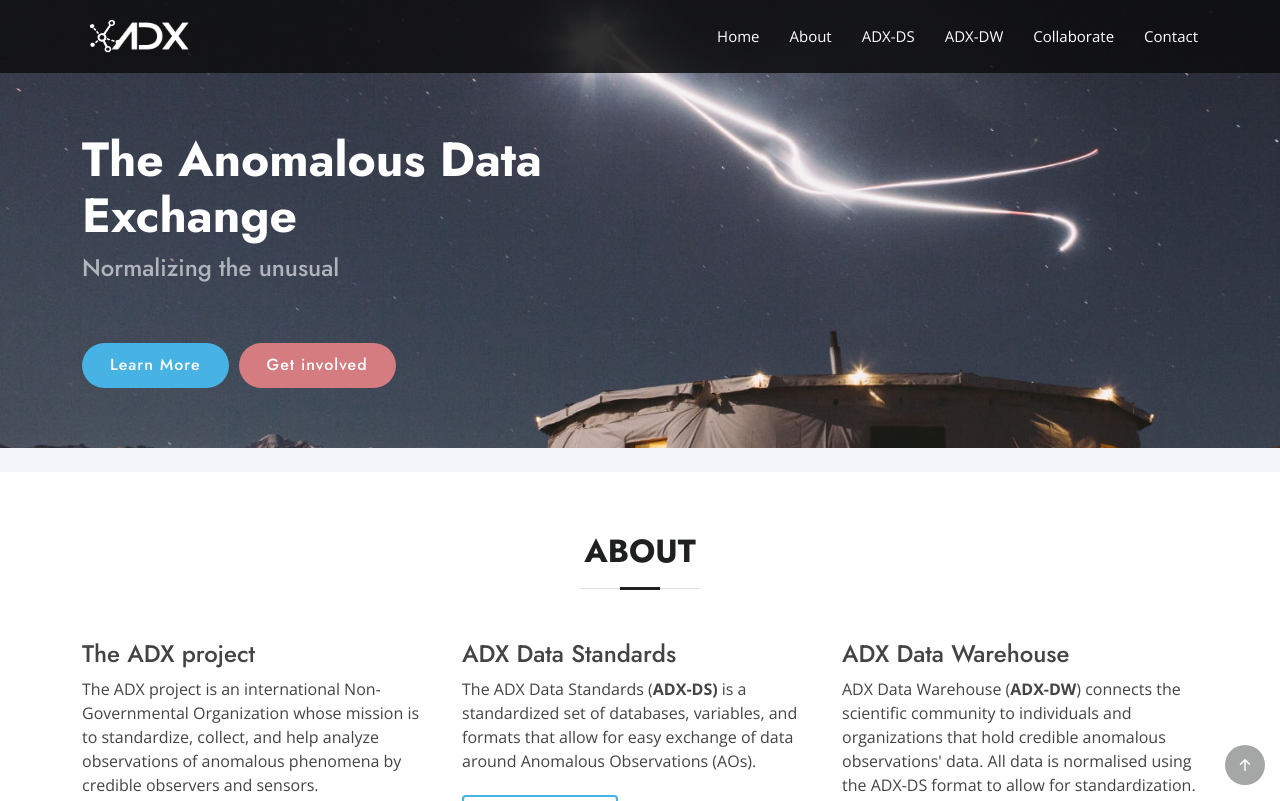
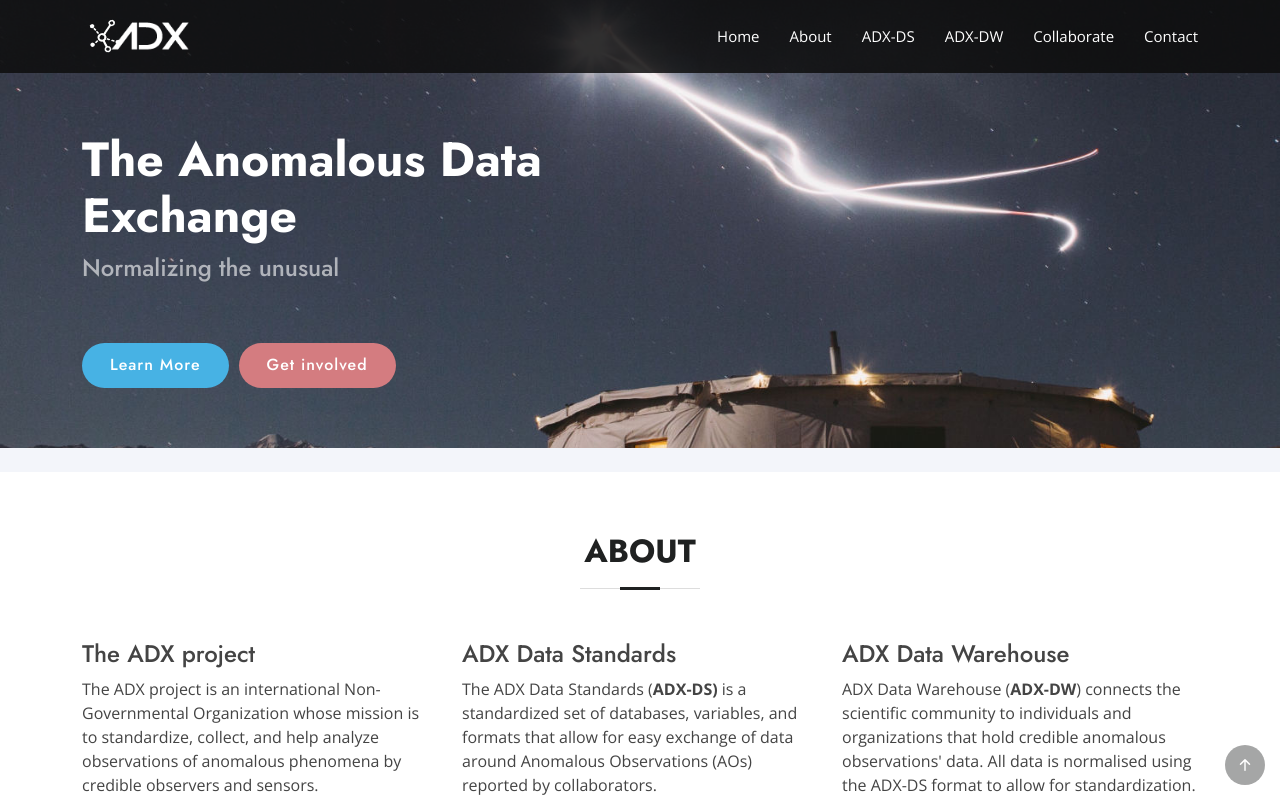
Before and after one commit to adx-project/adx-web, a Nuxt app: page / in a window 1280 px wide. Shown: the top 801 px of the page. Built offline with nearby package versions, Linux system fonts and the light colour scheme.

Commit message:
Redaction of ADX-DS in about section

```diff
--- a/pages/index.vue
+++ b/pages/index.vue
@@ -45,9 +45,8 @@
               <h4>ADX Data Standards</h4>
               <p>
                 The ADX Data Standards (<strong>ADX-DS)</strong> is a standardized set of
-                databases,
-                variables,
-                and formats that allow for easy exchange of data around Anomalous Observations (AOs).
+                databases, variables, and formats that allow for easy exchange of data around Anomalous
+                Observations (AOs) reported by collaborators.
               </p>
               <NuxtLink to="adx-ds" class="btn-learn-more">Learn More</NuxtLink>
             </div>
```
